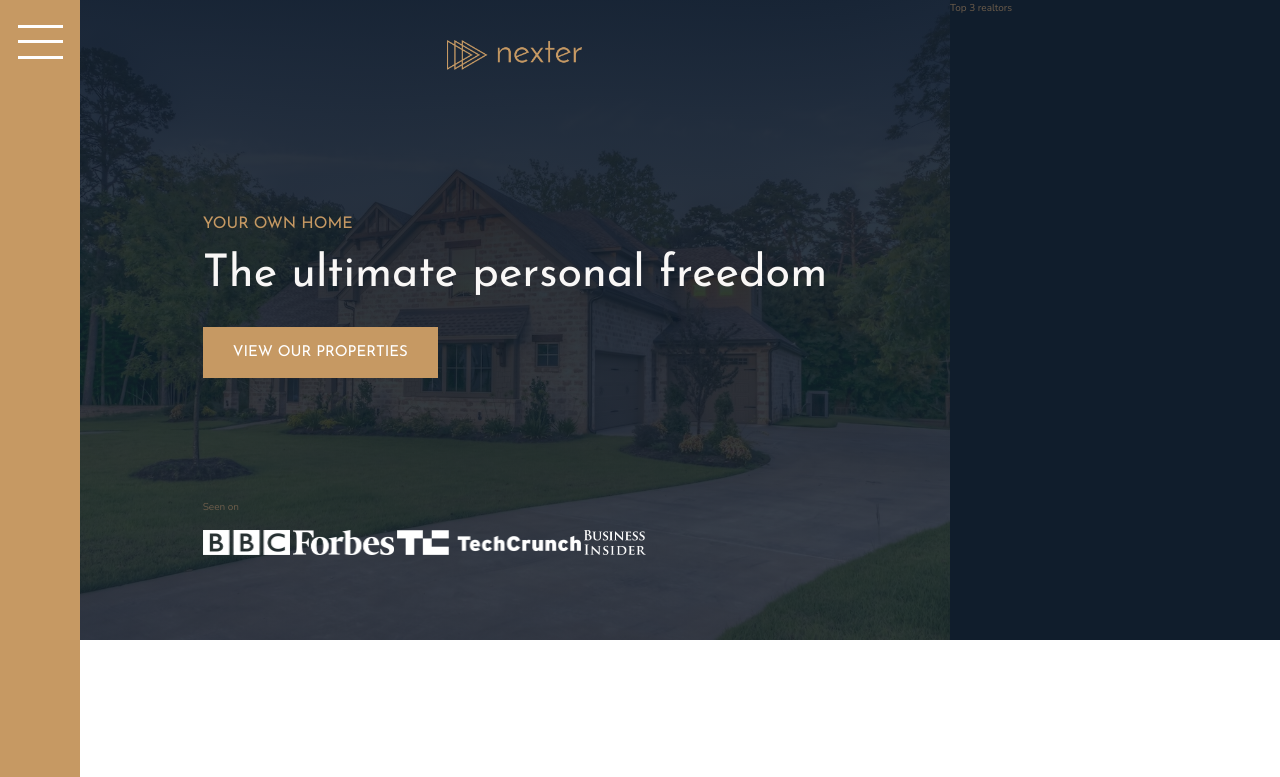
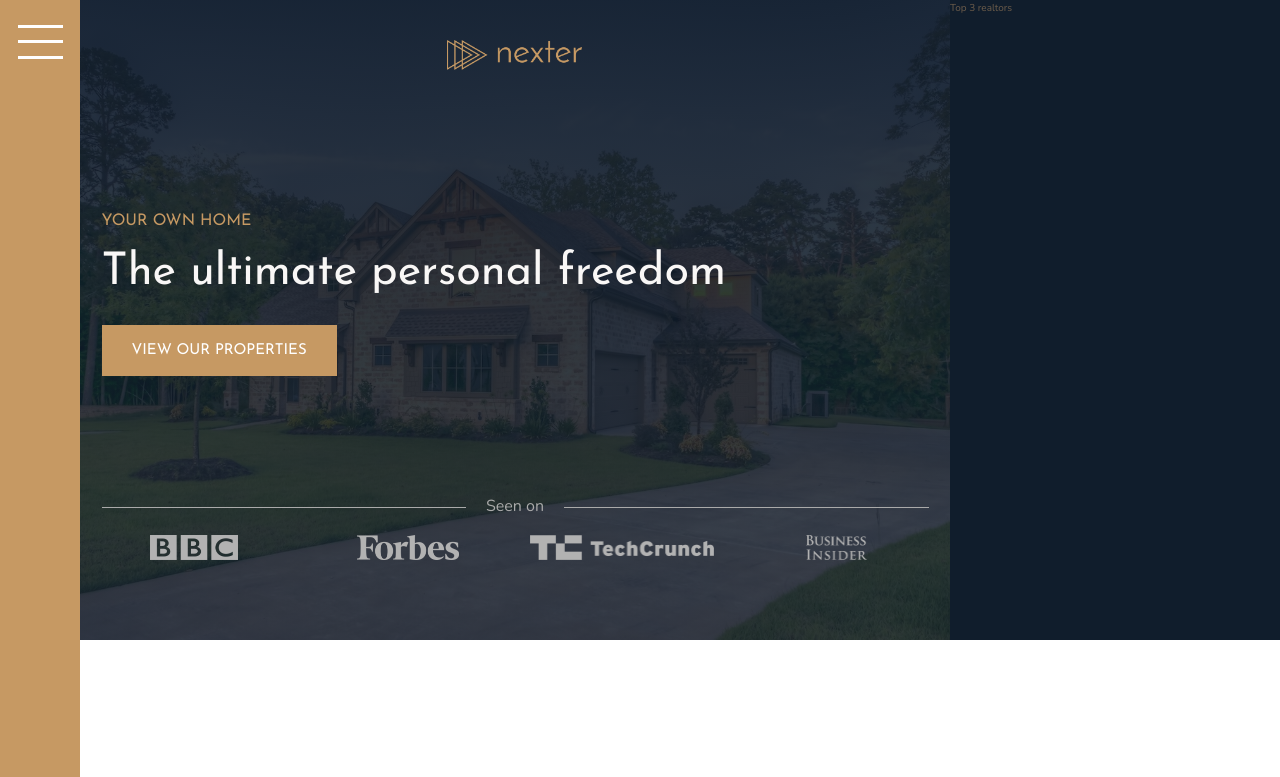
Before and after one commit to Altiuss/Nexter, a website: page index.html in a window 1280 px wide. Shown: the top 777 px of the page. Drawn offline with nearby package versions, Linux system fonts and the light colour scheme.

Commit message:
Building the Header - Part2

```diff
--- a/sass/_header.scss
+++ b/sass/_header.scss
@@ -22,17 +22,41 @@
         justify-self: center;
 
     }
+
     &__btn {
         align-self: start;
         justify-self: start;
     }
 
-    &__seenon-text {}
+    &__seenon-text {
+
+        display: grid;
+        grid-column-gap: 2rem;
+        align-items: center;
+        grid-template-columns: 1fr max-content 1fr;
+
+        font-size: 1.6rem;
+        color: $color-grey-light-2;
+
+        &::before,
+        &::after {
+            content: "";
+            height: 1px;
+            display: block;
+            background-color: currentColor;
+        }
+
+    }
 
     &__seenon-logos {
+        display: grid;
+        grid-template-columns: repeat(4, 1fr);
+        grid-column-gap: 3rem;
+        justify-items: center;
 
         img {
             height: 2.5rem;
+            filter: brightness(70%);
         }
 
     }
```
Also changed, not shown: css/style.css. Lines whose indentation alone changed are shown as unchanged.
